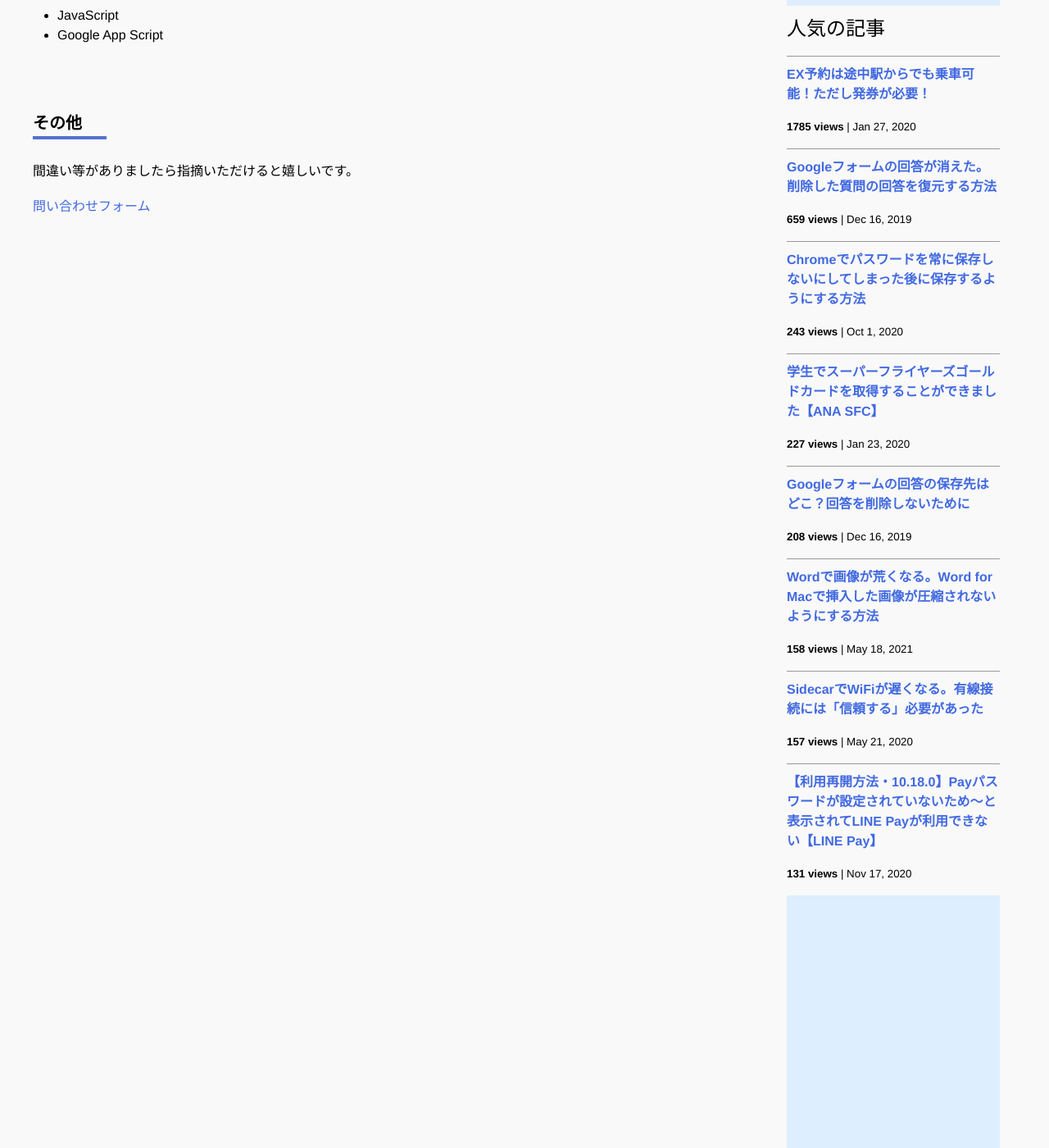
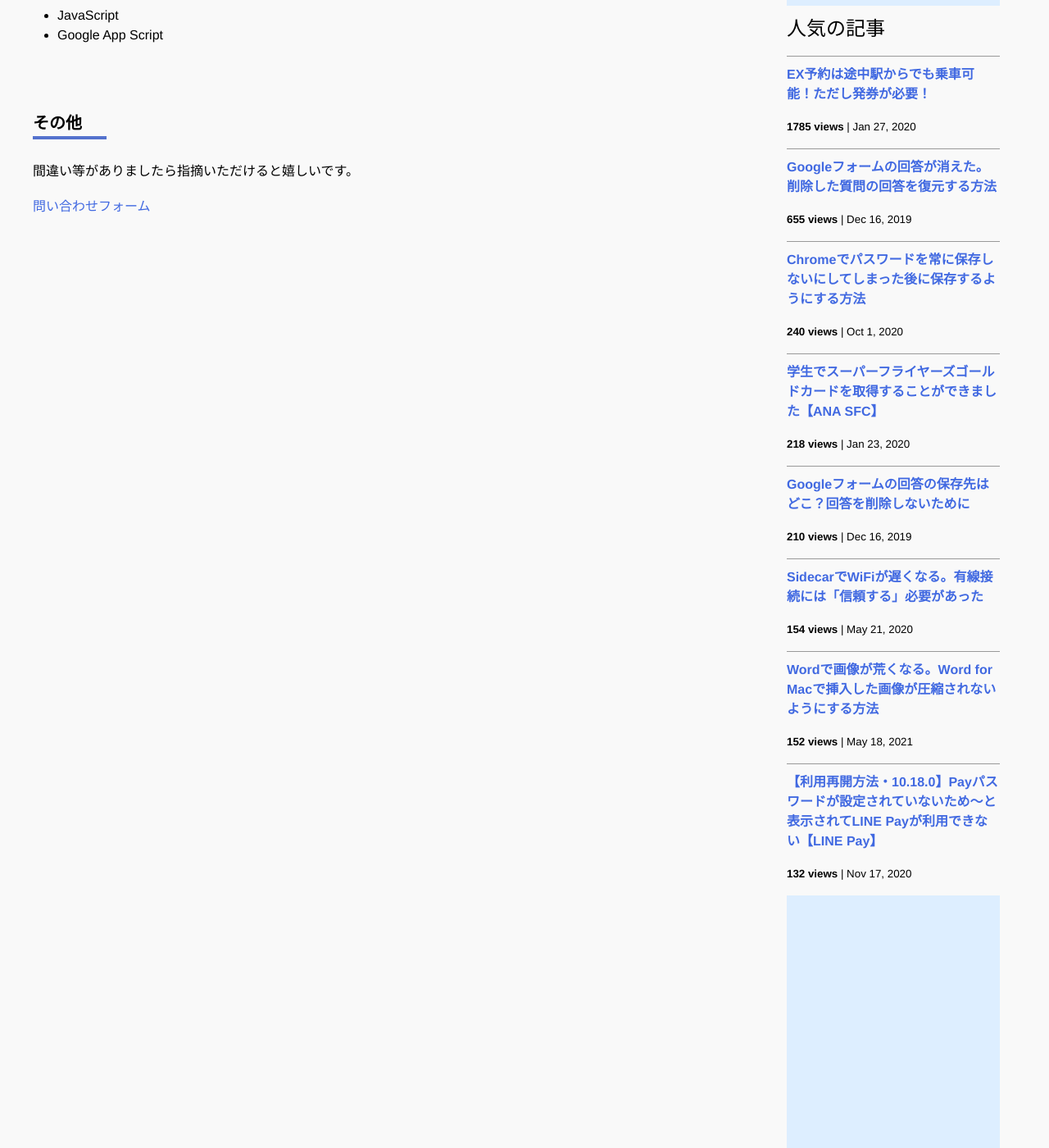
Before and after one commit to iwanaminami/shoyaiwaname, a Jekyll site: the page built from about.markdown, in a window 1280 px wide and 1400 px high, scrolled down 806 px. Shown: the whole window at 82% size. Built offline with Jekyll 4.4.1, drawn with Linux system fonts in a browser that asks for light colours; nearby versions of some CDN libraries; comment, search, counter and statistics services are not loaded.

Commit message:
a new commit message

```diff
--- a/_data/popularposts.yml
+++ b/_data/popularposts.yml
@@ -1,17 +1,17 @@
 side:
   - view: 1785
     url: /2020/01/27/ex-rideontheway.html
-  - view: 659
+  - view: 655
     url: /2019/12/16/restore-googleform.html
-  - view: 243
+  - view: 240
     url: /2020/10/01/googlepassword.html
-  - view: 227
+  - view: 218
     url: /2020/01/23/sfcgold.html
-  - view: 208
+  - view: 210
     url: /2019/12/16/googleform-answers.html
-  - view: 158
+  - view: 154
+    url: /2020/05/21/sidecar-via-cable.html
+  - view: 152
     url: /2021/05/18/image-compression-word.html
-  - view: 157
-    url: /2020/05/21/sidecar-via-cable.html
-  - view: 131
+  - view: 132
     url: /2020/11/17/linepay.html
```
